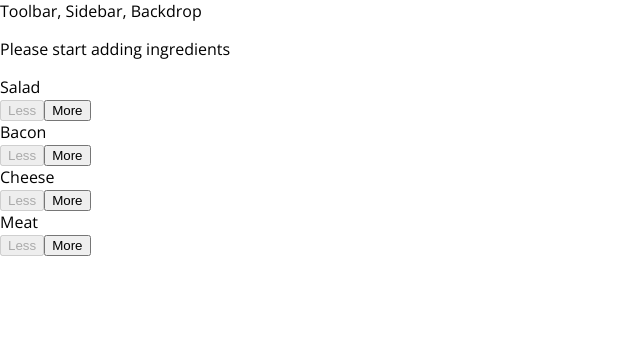
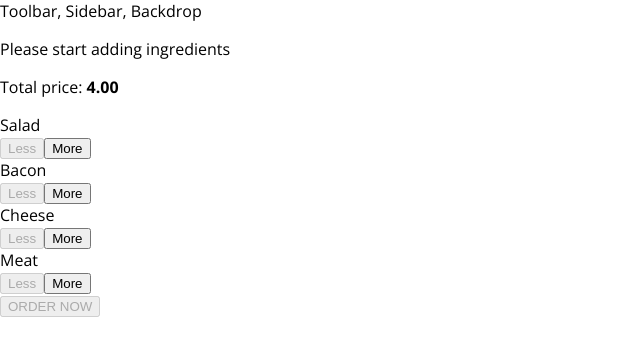
Before and after one commit to katarinish/burger-builder_React, a React app: page / in a window 1280 px wide. Shown: the top 356 px of the page, without its empty margins (0-640 px from the left). Built offline with nearby package versions, Linux system fonts and the light colour scheme.

Commit message:
Added PurchaseOrder button and a part of its logic

```diff
--- a/src/components/Burger/BuildControls/BuildControls.css
+++ b/src/components/Burger/BuildControls/BuildControls.css
@@ -8,3 +8,44 @@
     margin: auto;
     padding: 10px 0;
 }
+
+.OrderButton {
+    background-color: #DAD735;
+    outline: none;
+    cursor: pointer;
+    border: 1px solid #966909;
+    color: #966909;
+    font-family: inherit;
+    font-size: 1.2em;
+    padding: 15px 30px;
+    box-shadow: 2px 2px 2px #966909;
+}
+
+.OrderButton:hover, .OrderButton:active {
+    background-color: #A0DB41;
+    border: 1px solid #966909;
+    color: #966909;
+}
+
+.OrderButton:disabled {
+    background-color: #C7C6C6;
+    cursor: not-allowed;
+    border: 1px solid #ccc;
+    color: #888888;
+}
+
+.OrderButton:not(:disabled) {
+    animation: enable 0.3s linear;
+}
+
+@keyframes enable {
+    0% {
+        transform: scale(1);
+    }
+    60% {
+        transform: scale(1.1);
+    }
+    100% {
+        transform: scale(1);
+    }
+}
--- a/src/components/Burger/BuildControls/BuildControls.js
+++ b/src/components/Burger/BuildControls/BuildControls.js
@@ -1,10 +1,12 @@
 import React from 'react';
+import PropTypes from 'prop-types';
+
 
 import BuildControl from './BuildControl/BuildControl';
 
 import styles from './BuildControls.css';
 
-const controls = [
+const CONTROLS = [
     {label: 'Salad', type: 'salad'},
     {label: 'Bacon', type: 'bacon'},
     {label: 'Cheese', type: 'cheese'},
@@ -14,7 +16,8 @@ const controls = [
 const buildControls = (props) => {
     return (
         <div className={styles.buildControls}>
-            {controls.map(control => (
+            <p>Total price: <strong>{props.totalPrice.toFixed(2)}</strong></p>
+            {CONTROLS.map(control => (
                 <BuildControl
                     key={control.label}
                     label={control.label}
@@ -23,8 +26,16 @@ const buildControls = (props) => {
                     isDisabled={props.disabledIngrInfo[control.type]}
                     />
             ))}
+            <button
+                className={styles.OrderButton}
+                disabled={!props.isPurchasable} >ORDER NOW</button>
         </div>
     );
 }
 
+buildControls.propTypes = {
+    totalPrice: PropTypes.number,
+    isPurchasable: PropTypes.bool.isRequired,
+}
+
 export default buildControls;
--- a/src/containers/BurgerBuilder/BurgerBuilder.js
+++ b/src/containers/BurgerBuilder/BurgerBuilder.js
@@ -20,6 +20,7 @@ export default class BurgerBuilder extends Component {
             meat: 0
         },
         totalPrice: 4,
+        purchasable: false,
     };
 
     _updateTotalPrice = (ingredient, type, count = 1) => {
@@ -40,6 +41,18 @@ export default class BurgerBuilder extends Component {
         return ingredients;
     }
 
+    _updatePurchasableState = (ingredients) => {
+        let totalAmount = 0;
+
+        for (let ing in ingredients) {
+            totalAmount += ingredients[ing];
+        }
+
+        this.setState({
+            purchasable: totalAmount > 0
+        })
+    }
+
 
     addIngredientHandler = (ingType) => {
         const updatedCount = this.state.ingredients[ingType] + 1;
@@ -53,6 +66,8 @@ export default class BurgerBuilder extends Component {
             ingredients: updatedIngredients,
             totalPrice: newPrice
         });
+
+        this._updatePurchasableState(updatedIngredients);
     }
 
     removeIngredientHandler = (ingType) => {
@@ -71,6 +86,8 @@ export default class BurgerBuilder extends Component {
             ingredients: updatedIngredients,
             totalPrice: newPrice
         });
+
+        this._updatePurchasableState(updatedIngredients);
     }
 
 
@@ -83,7 +100,9 @@ export default class BurgerBuilder extends Component {
                 <BuildControls
                     handleAddIngredient={this.addIngredientHandler}
                     handleRemoveIngredient={this.removeIngredientHandler}
-                    disabledIngrInfo={disabledIngrInfo} />
+                    disabledIngrInfo={disabledIngrInfo}
+                    totalPrice={this.state.totalPrice}
+                    isPurchasable={this.state.purchasable}/>
             </Aux>
         )
     }
```
Also changed, not shown: src/components/Burger/BuildControls/BuildControl/BuildControl.js (+8 -0 lines).
